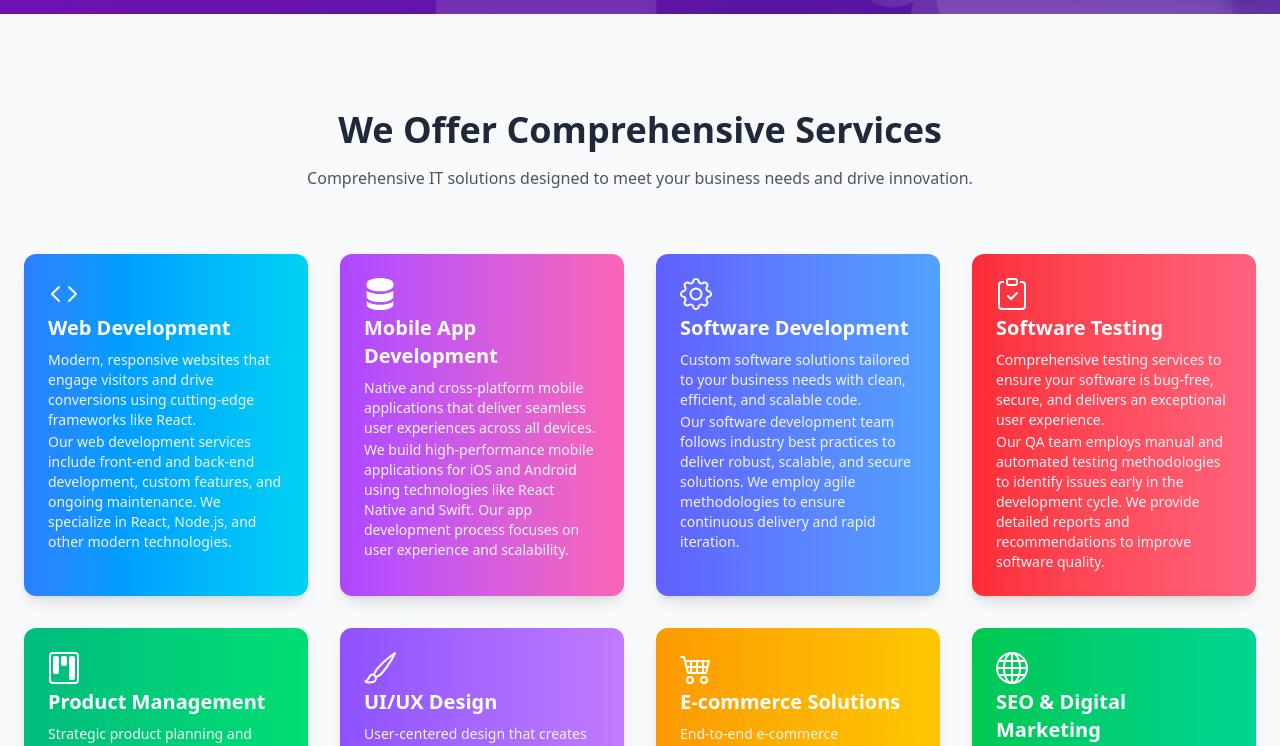
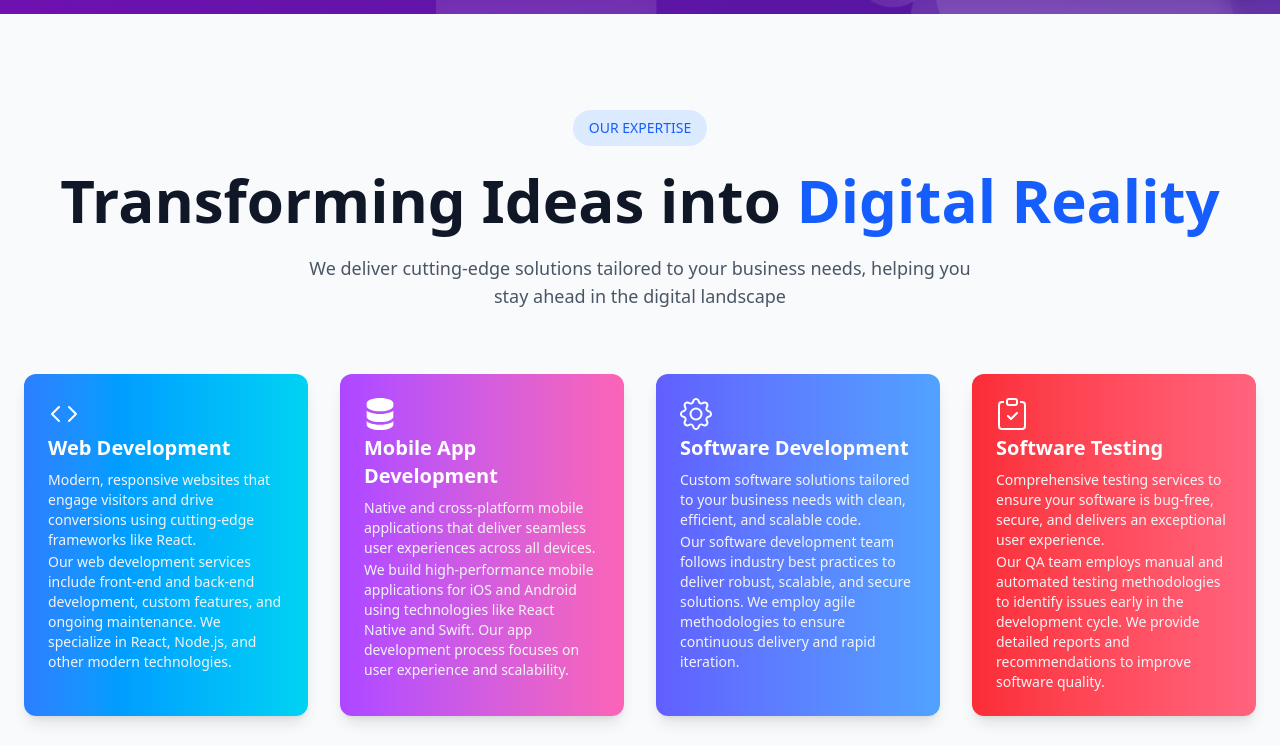
Before and after one commit to NikCodePro/Portfolio, a React (Vite) app: page / in a window 1280 px wide. Shown: the part 786-1532 px from the top of the page. Built offline with nearby package versions, Linux system fonts and the light colour scheme.

Commit message:
Update footer navigation, enhance global styles with glass effect, and implement navigation buttons in About and Services pages

```diff
--- a/src/components/Footer.jsx
+++ b/src/components/Footer.jsx
@@ -11,7 +11,7 @@ const Footer = () => {
     {
       title: "Navigation",
       links: [
-        { name: "Home", path: "/" },
+        { name: "Services", path: "/services" },
         { name: "About", path: "/about" },
         { name: "Showcase", path: "/showcase" },
         { name: "Contact", path: "/contact" },
--- a/src/pages/About.jsx
+++ b/src/pages/About.jsx
@@ -21,12 +21,14 @@ import {
 // import { RiApiLine as RiApiFill } from "react-icons/ri";
 import { useTheme } from "../context/ThemeContext";
 import { themeConfig } from "../styles/theme";
+import { useNavigate } from "react-router-dom";
 
 const About = () => {
   const { theme } = useTheme();
   const currentTheme = themeConfig[theme];
   const scrollControls = useAnimation();
   const [isModalOpen, setIsModalOpen] = useState(false);
+  const navigate = useNavigate();
 
   useEffect(() => {
     scrollControls.start({
@@ -688,6 +690,7 @@ const About = () => {
               Let's create something amazing together.
             </p>
             <button
+            onClick={()=>{navigate("/Contact")}}
               className={`px-8 py-3 bg-white text-gray-900 rounded-full font-medium hover:bg-yellow-300 hover:text-gray-900 transition duration-300 shadow-lg text-lg`}
             >
               Get in Touch
--- a/src/pages/Home.jsx
+++ b/src/pages/Home.jsx
@@ -1,5 +1,6 @@
 import React, { useEffect, useState, useRef } from "react";
 import { motion, useScroll, useTransform } from "framer-motion";
+import { useNavigate, Link } from "react-router-dom";
 import { Toaster, toast } from "react-hot-toast";
 import {
   BsArrowRight,
@@ -26,6 +27,45 @@ import { useTheme } from "../context/ThemeContext";
 import { images } from "../constants/images";
 import { themeStyles } from "../styles/theme";
 import { ArrowRight } from "lucide-react";
+
+// Animation Variants
+const fadeInUp = {
+  initial: {
+    opacity: 0,
+    y: 60,
+  },
+  animate: {
+    opacity: 1,
+    y: 0,
+    transition: {
+      duration: 0.6,
+      ease: [0.6, -0.05, 0.01, 0.99],
+    },
+  },
+};
+
+const staggerContainer = {
+  initial: {},
+  animate: {
+    transition: {
+      staggerChildren: 0.1,
+    },
+  },
+};
+
+const fadeInScale = {
+  initial: {
+    opacity: 0,
+    scale: 0.8,
+  },
+  animate: {
+    opacity: 1,
+    scale: 1,
+    transition: {
+      duration: 0.6,
+    },
+  },
+};
 
 // Carousel Section
 const CarouselSection = () => {
@@ -112,6 +152,7 @@ const CarouselSection = () => {
 const HorizontalScrollSection = () => {
   const containerRef = useRef(null);
   const { scrollXProgress } = useScroll({ container: containerRef });
+
   const scrollLeft = () => {
     if (containerRef.current) {
       containerRef.current.scrollBy({ left: -400, behavior: "smooth" });
@@ -126,35 +167,35 @@ const HorizontalScrollSection = () => {
 
   const ExpertiseCard = ({ item }) => (
     <motion.div
-      className="min-w-[300px] md:min-w-[400px] lg:min-w-[450px] snap-center p-6"
+      className="min-w-[280px] sm:min-w-[320px] md:min-w-[400px] lg:min-w-[450px] snap-center p-4 sm:p-6"
       initial={{ opacity: 0, x: 50 }}
       whileInView={{ opacity: 1, x: 0 }}
       transition={{ duration: 0.5 }}
     >
-      <div className="bg-white/10 backdrop-blur-sm rounded-xl p-8 border border-white/20 h-full hover:bg-white/15 transition-all">
-        <div className="flex items-center mb-6">
-          <div className="bg-indigo-900/60 rounded-lg p-3 mr-4 text-indigo-400">
+      <div className="bg-white/10 backdrop-blur-sm rounded-xl p-6 border border-white/20 h-full hover:bg-white/15 transition-all">
+        <div className="flex items-center mb-4 sm:mb-6">
+          <div className="bg-indigo-900/60 rounded-lg p-3 mr-3 sm:mr-4 text-indigo-400">
             {item.icon}
           </div>
-          <h3 className="text-2xl font-bold">{item.title}</h3>
+          <h3 className="text-xl sm:text-2xl font-bold">{item.title}</h3>
         </div>
         <h4 className="text-indigo-300 font-medium mb-4">{item.subtitle}</h4>
-
         {item.keyPoints && (
           <ul className="space-y-2 mb-6">
             {item.keyPoints.map((point, idx) => (
               <li key={idx} className="flex items-start">
                 <span className="text-indigo-400 mr-2 mt-1">•</span>
-                <span className="text-gray-300">{point}</span>
+                <span className="text-gray-300 text-sm">{point}</span>
               </li>
             ))}
           </ul>
         )}
-
         {item.statistic && (
           <div className="mt-6 pt-6 border-t border-white/10">
             <div className="flex justify-between items-center">
-              <span className="text-gray-400">{item.statistic.label}</span>
+              <span className="text-gray-400 text-sm">
+                {item.statistic.label}
+              </span>
               <span className="text-3xl font-bold text-indigo-300">
                 {item.statistic.value}
               </span>
@@ -268,17 +309,17 @@ const HorizontalScrollSection = () => {
 
   return (
     <div className="py-24 bg-gray-900 text-white overflow-hidden relative">
-      <div className="container mx-auto px-6">
+      <div className="container mx-auto px-4 sm:px-6">
         <motion.div
           initial={{ opacity: 0, y: 20 }}
           whileInView={{ opacity: 1, y: 0 }}
           transition={{ duration: 0.6 }}
-          className="mb-16 text-center"
+          className="mb-12 sm:mb-16 text-center"
         >
           <span className="text-indigo-400 font-medium text-sm uppercase tracking-wider">
             Why Choose Us
           </span>
-          <h2 className="text-4xl md:text-5xl font-bold mt-2 mb-4">
+          <h2 className="text-3xl sm:text-4xl md:text-5xl font-bold mt-2 mb-4">
             Technical Excellence
           </h2>
           <p className="text-gray-300 max-w-2xl mx-auto">
@@ -287,7 +328,6 @@ const HorizontalScrollSection = () => {
             measurable business impact.
           </p>
         </motion.div>
-
         <div className="relative">
           <button
             onClick={scrollLeft}
@@ -296,16 +336,14 @@ const HorizontalScrollSection = () => {
           >
             <BsArrowLeftCircle size={32} />
           </button>
-
           <div
             ref={containerRef}
-            className="flex overflow-x-scroll snap-x snap-mandatory hide-scrollbar py-8 px-4 -mx-4"
+            className="flex overflow-x-scroll snap-x snap-mandatory hide-scrollbar py-8 px-4 -mx-4 gap-4"
           >
             {expertiseItems.map((item, index) => (
               <ExpertiseCard key={index} item={item} />
             ))}
           </div>
-
           <button
             onClick={scrollRight}
             className="absolute right-0 top-1/2 transform -translate-y-1/2 translate-x-1/2 z-10 bg-gray-800/80 hover:bg-indigo-900/80 rounded-full p-2 text-white hidden md:block"
@@ -314,7 +352,6 @@ const HorizontalScrollSection = () => {
             <BsArrowRightCircle size={32} />
           </button>
         </div>
-
         <div className="mt-12 relative">
           <motion.div
             className="h-1 bg-indigo-500 absolute left-0 top-0"
@@ -322,7 +359,6 @@ const HorizontalScrollSection = () => {
           />
           <div className="h-1 bg-gray-700 w-full"></div>
         </div>
-
         <div className="mt-16 text-center">
           <motion.div
             initial={{ opacity: 0, y: 20 }}
@@ -339,7 +375,7 @@ const HorizontalScrollSection = () => {
               whileTap={{ scale: 0.95 }}
               className="bg-indigo-600 hover:bg-indigo-700 text-white py-3 px-8 rounded-full font-medium transition-colors"
             >
-              Explore Our Solutions
+              <Link to="/about">Explore Our Solutions</Link>
             </motion.button>
           </motion.div>
         </div>
@@ -490,18 +526,36 @@ const ServicesSection = () => {
     <div className={`py-24 ${sectionBgClass}`}>
       <div className="container mx-auto px-6">
         <motion.div
-          initial={{ opacity: 0 }}
-          whileInView={{ opacity: 1 }}
-          viewport={{ once: true }}
-          transition={{ duration: 0.6 }}
+          variants={fadeInUp}
+          initial="initial"
+          animate="animate"
           className="text-center mb-16"
         >
-          <h2 className="text-3xl md:text-4xl font-bold text-gray-800 mb-4">
-            We Offer Comprehensive Services
-          </h2>
-          <p className="text-gray-600 max-w-2xl mx-auto">
-            Comprehensive IT solutions designed to meet your business needs and
-            drive innovation.
+          <div
+            className={`inline-block px-4 py-2 rounded-full ${
+              theme === "dark" ? "bg-blue-900/30" : "bg-blue-100"
+            } text-blue-600 text-sm font-medium mb-6`}
+          >
+            OUR EXPERTISE
+          </div>
+          <h1
+            className={`text-4xl md:text-6xl ${
+              theme === "dark" ? "text-white" : "text-gray-900"
+            } font-bold mb-6`}
+          >
+            Transforming Ideas into
+            <span className="text-blue-600 dark:text-blue-400">
+              {" "}
+              Digital Reality
+            </span>
+          </h1>
+          <p
+            className={`${
+              theme === "dark" ? "text-gray-300" : "text-gray-600"
+            } max-w-2xl mx-auto text-lg`}
+          >
+            We deliver cutting-edge solutions tailored to your business needs,
+            helping you stay ahead in the digital landscape
           </p>
         </motion.div>
 
@@ -517,6 +571,7 @@ const ServicesSection = () => {
 
 // Hero Section Component
 const HeroSection = () => {
+  const navigate = useNavigate();
   const { theme } = useTheme();
   const { scrollYProgress } = useScroll();
   const bgCircleScale = useTransform(scrollYProgress, [0, 1], [1, 1.5]); // Example: circles grow on scroll
@@ -588,11 +643,7 @@ const HeroSection = () => {
               whileHover={{ scale: 1.05 }}
               whileTap={{ scale: 0.95 }}
               className="px-8 py-3 rounded-lg bg-white text-indigo-900 font-semibold flex items-center justify-center gap-2 hover:shadow-lg transition-all"
-              onClick={() =>
-                toast.success(
-                  "Thank you for your interest! Scrolling to services..."
-                )
-              }
+              onClick={() => navigate("/Services")}
             >
               Explore Services <BsArrowRight />
             </motion.button>
@@ -600,9 +651,7 @@ const HeroSection = () => {
               whileHover={{ scale: 1.05 }}
               whileTap={{ scale: 0.95 }}
               className="px-8 py-3 rounded-lg bg-transparent border-2 border-white text-white font-semibold flex items-center justify-center gap-2 hover:bg-white/10 transition-all"
-              onClick={() =>
-                toast.success("Contact form is ready for your inquiry!")
-              }
+              onClick={() => navigate("/Contact")}
             >
               Contact Us
             </motion.button>
@@ -656,12 +705,12 @@ const CTASection = () => {
             business goals and stay ahead of the competition.
           </p>
           <motion.button
+            onClick={() => navigate("/Contact")}
             whileHover={{ scale: 1.05 }}
             whileTap={{ scale: 0.95 }}
             className="px-8 py-3 bg-white text-indigo-700 font-semibold rounded-lg hover:shadow-lg transition-all"
-            onClick={() => toast.success("Contact form activated!")}
           >
-            Get Started Today
+            <Link to="/Contact">Get Started Today</Link>
           </motion.button>
         </motion.div>
       </div>
--- a/src/pages/Services.jsx
+++ b/src/pages/Services.jsx
@@ -17,6 +17,7 @@ import {
   BsCart4,
   BsGlobe,
 } from "react-icons/bs";
+import { useNavigate } from "react-router-dom";
 // import { services } from '../data/services'; // Move your services array to a separate file
 
 const services = [
@@ -327,6 +328,7 @@ const Services = () => {
   const { theme } = useTheme();
   const currentTheme = themeConfig[theme];
   const { fadeInUp, staggerContainer, hoverScale } = useAnimations();
+  const navigate = useNavigate();
 
   return (
     <Layout>
@@ -375,7 +377,9 @@ const Services = () => {
               Transform Your Vision
               <br className="hidden sm:block" />
               Into{" "}
-              <span className="text-yellow-300 inline-block">Digital Excellence</span>
+              <span className="text-yellow-300 inline-block">
+                Digital Excellence
+              </span>
             </motion.h1>
 
             <motion.p
@@ -395,6 +399,7 @@ const Services = () => {
               className="flex flex-col sm:flex-row items-center justify-center gap-4 sm:gap-6 px-4"
             >
               <motion.button
+                onClick={() => navigate("/Contact")}
                 whileHover={{ scale: 1.05 }}
                 whileTap={{ scale: 0.95 }}
                 className="w-full sm:w-auto px-6 sm:px-8 py-3 sm:py-4 bg-white text-gray-900 rounded-full font-medium hover:bg-yellow-300 transition duration-300 shadow-lg flex items-center justify-center gap-2"
@@ -620,13 +625,6 @@ const Services = () => {
                 transition={{ delay: index * 0.2 }}
                 className="relative"
               >
-                {/* Step Number */}
-                <div
-                  className={`absolute -top-4 -left-4 w-8 h-8 rounded-full ${currentTheme.background.primary} backdrop-blur-sm flex items-center justify-center text-sm font-bold ${currentTheme.text.primary} `}
-                >
-                  {index + 1}
-                </div>
-
                 {/* Card */}
                 <div className="glass-morphism rounded-xl p-6 h-full border border-white/10 backdrop-blur-xs">
                   {/* Icon */}
@@ -729,6 +727,9 @@ const Services = () => {
               success
             </p>
             <motion.button
+              onClick={() => {
+                navigate("/About");
+              }}
               whileHover={{ scale: 1.05 }}
               whileTap={{ scale: 0.95 }}
               className="px-8 py-4 bg-white text-gray-900 rounded-full font-medium hover:bg-yellow-300 transition duration-300 shadow-lg inline-flex items-center gap-2"
```
Also changed, not shown: src/styles/globals.css (+16 -0 lines).
